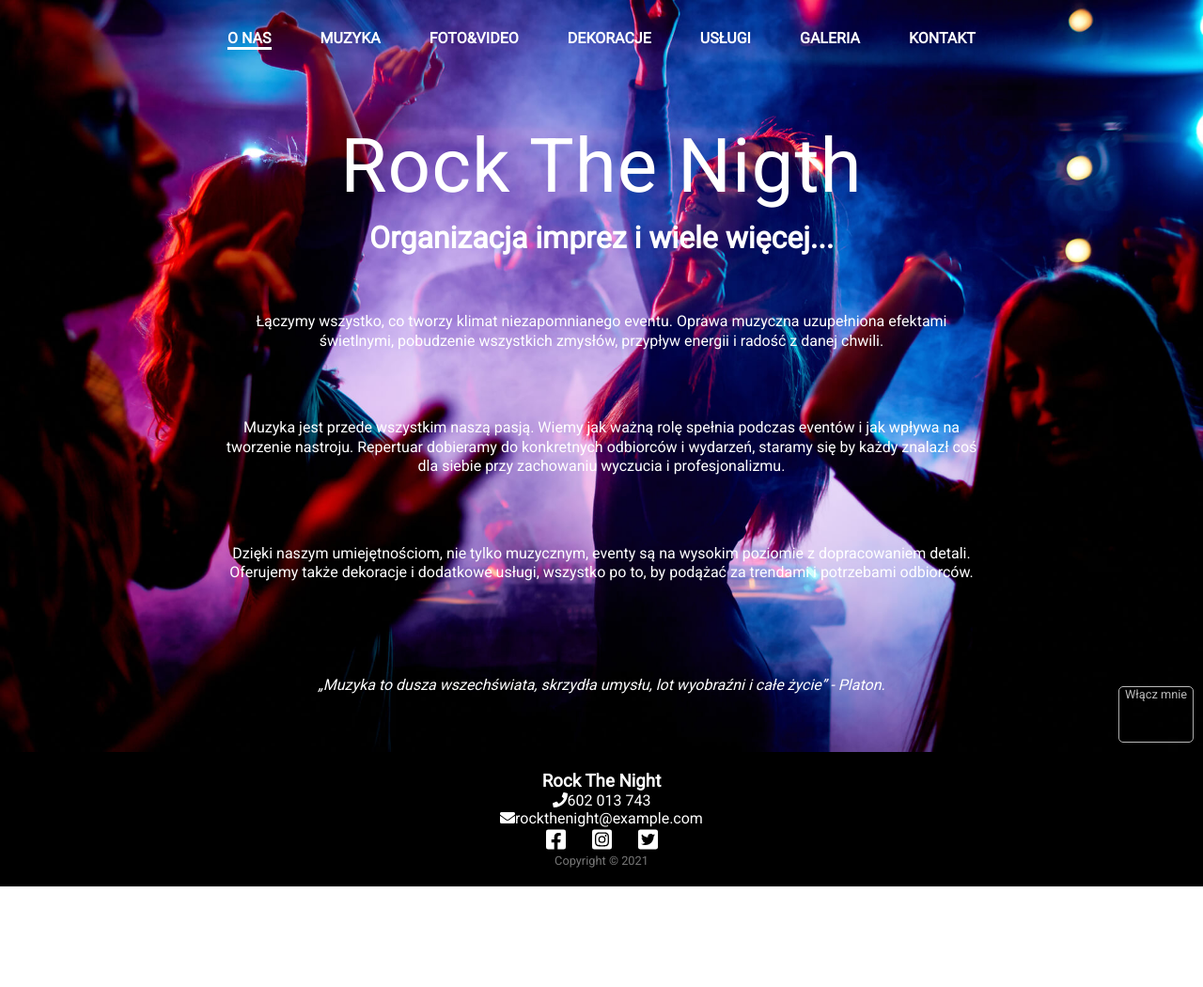
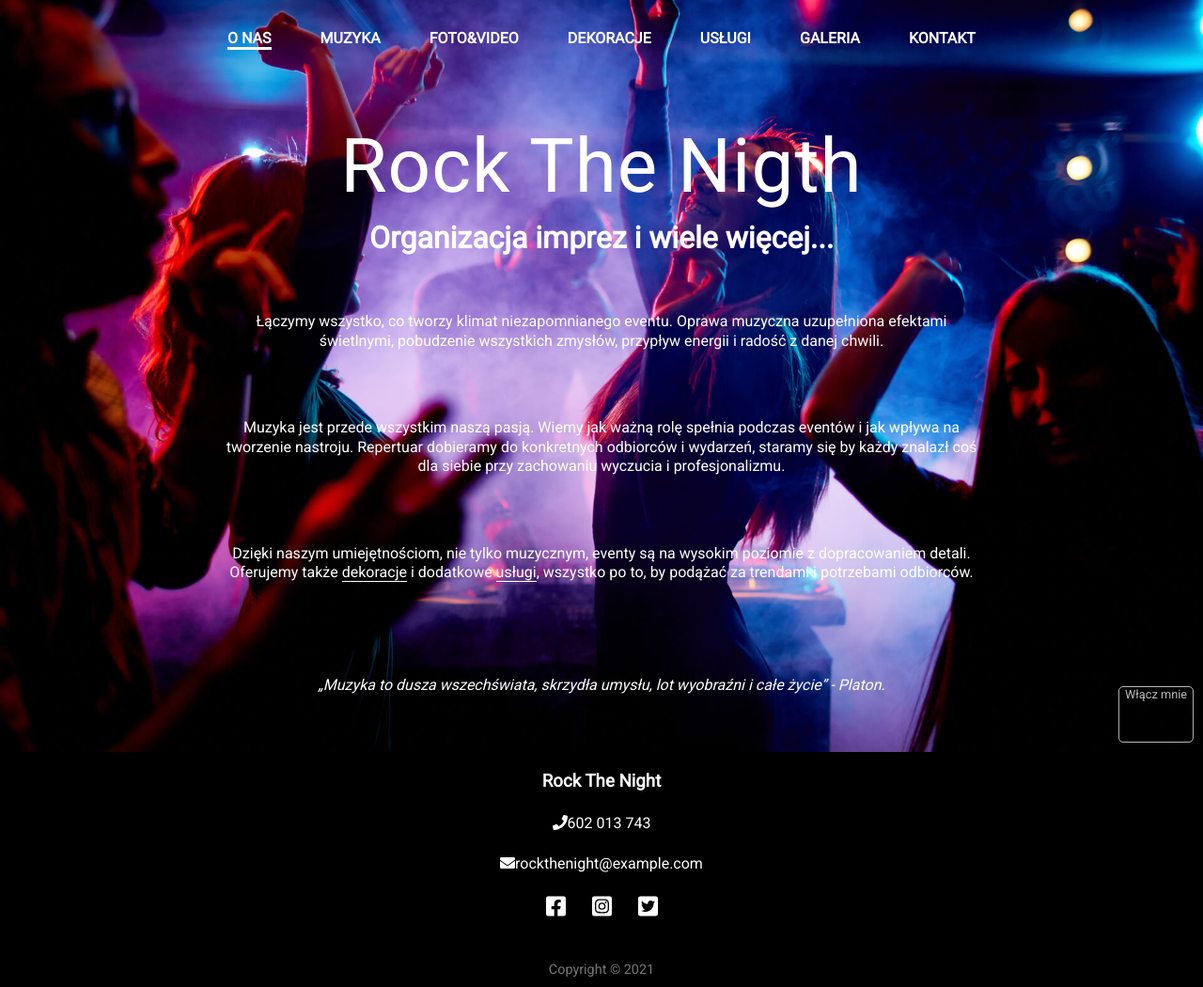
Before and after one commit to BartlomiejMogielnicki/rtnea-website-v1, a Gatsby site: page / in a window 1280 px wide. Shown: the whole page at 94% size. Before the commit the page ends 943 px from the top, so only its background shows below. Built offline with nearby package versions, Linux system fonts and the light colour scheme; Gatsby itself is replaced by a stand-in of ours; no server answers.

Commit message:
Add links in homepage content text. Add hover effect on navigation items. Add more spaces in footer

```diff
--- a/src/components/atoms/Navigation/Navigation.js
+++ b/src/components/atoms/Navigation/Navigation.js
@@ -1,5 +1,5 @@
 import React from 'react';
-import styled from 'styled-components';
+import styled, { keyframes } from 'styled-components';
 import { Link } from 'gatsby';
 
 const navItems = [
@@ -41,14 +41,20 @@ const StyledListItem = styled.li`
   }
 `;
 
+const StyledLink = styled(Link)`
+  &:hover {
+    border-bottom: 3px solid #fff;
+  }
+`;
+
 const Navigation = () => (
   <StyledWrapper>
     <StyledList>
       {navItems.map((item) => (
         <StyledListItem key={item.label}>
-          <Link to={item.path} activeClassName="active">
+          <StyledLink to={item.path} activeClassName="active">
             {item.label}
-          </Link>
+          </StyledLink>
         </StyledListItem>
       ))}
     </StyledList>
--- a/src/components/molecules/Footer/Footer.js
+++ b/src/components/molecules/Footer/Footer.js
@@ -9,11 +9,11 @@ import { faPhone, faEnvelope } from '@fortawesome/free-solid-svg-icons';
 import styled from 'styled-components';
 
 const StyledWrapper = styled.footer`
-  padding: 20px;
-  height: 100%;
+  padding: 20px 0 10px 0;
+  min-height: 250px;
   display: flex;
   flex-direction: column;
-  justify-content: space-evenly;
+  justify-content: space-between;
   align-items: center;
   color: #fff;
   background-color: #000;
@@ -27,8 +27,9 @@ const StyledSocial = styled.div`
 `;
 
 const StyledCopyright = styled.p`
+  margin-top: 20px;
   color: #777;
-  font-size: 0.8rem;
+  font-size: 0.9rem;
 `;
 
 const Footer = () => {
--- a/src/pages/index.js
+++ b/src/pages/index.js
@@ -2,6 +2,7 @@ import React from 'react';
 import Layout from '../layout/layout';
 import styled from 'styled-components';
 import { graphql, useStaticQuery } from 'gatsby';
+import { Link } from 'gatsby';
 
 const StyledWrapper = styled.div`
   min-height: calc(100vh - 80px);
@@ -39,6 +40,10 @@ const StyledQuoteSection = styled.section`
   font-style: italic;
 `;
 
+const StyledLink = styled(Link)`
+  border-bottom: 1px solid white;
+`;
+
 const HomePage = () => {
   const data = useStaticQuery(graphql`
     query {
@@ -74,9 +79,10 @@ const HomePage = () => {
           </p>
           <p>
             Dzięki naszym umiejętnościom, nie tylko muzycznym, eventy są na
-            wysokim poziomie z dopracowaniem detali. Oferujemy także dekoracje i
-            dodatkowe usługi, wszystko po to, by podążać za trendami i
-            potrzebami odbiorców.
+            wysokim poziomie z dopracowaniem detali. Oferujemy także{' '}
+            <StyledLink to="/decoration">dekoracje</StyledLink> i dodatkowe{' '}
+            <StyledLink to="/services">usługi</StyledLink>, wszystko po to, by
+            podążać za trendami i potrzebami odbiorców.
           </p>
         </StyledAboutSection>
         <StyledQuoteSection>
```
